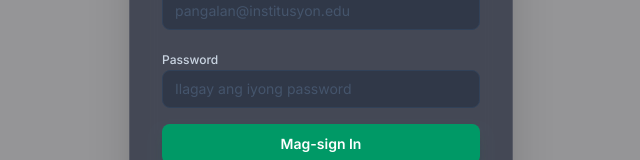
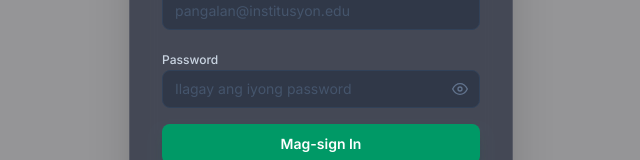
Before and after one commit to OfficalNexora/TIP, a React (Vite) app in the folder client/: page / in a window 1280 px wide. Both pictures are taken after a click on the button "SIMULAN NA NGAYON". Shown: the part 351-511 px from the top of the page, without its empty margins (319-959 px from the left). Built offline with nearby package versions, Linux system fonts and the light colour scheme; no server answers.

Commit message:
icon fix ft2

```diff
--- a/client/src/App.jsx
+++ b/client/src/App.jsx
@@ -32,7 +32,7 @@ const initialUrl = window.location.href;
 const isEmailConfirmationRedirect = initialUrl.includes('type=email_change') || initialUrl.includes('type=signup') || initialUrl.includes('type=recovery');
 
 function AppContent() {
-  const { session, loading: authLoading } = useAuth();
+  const { session, userProfile, loading: authLoading } = useAuth();
   const { dashboardState, rightPanelOpen, isHandshaking, lagMetrics, isChatOpen } = useUI();
   const { files, activeFile, searchTerm, integrityAvg, totalAudits, loadingHistory } = useData();
   const { setDashboardState, setRightPanelOpen, setSubscriptionOpen, setIsChatOpen, loadFile, setSearchTerm, startScan } = useActions();
--- a/client/src/components/ui/Icons.jsx
+++ b/client/src/components/ui/Icons.jsx
@@ -33,6 +33,22 @@ export const Menu = (props) => <Icon {...props}><line x1="3" y1="12" x2="21" y2=
 export const Scale = (props) => <Icon {...props}><path d="M16 16 20 22"></path><path d="M19 21a1 1 0 0 0 1 1"></path><path d="M15 21a1 1 0 0 0-1 1"></path><path d="M8 16 4 22"></path><path d="M5 21a1 1 0 0 0-1 1"></path><path d="M9 21a1 1 0 0 0 1 1"></path><path d="M2 13h20"></path><path d="M12 3v10"></path><path d="m12 13 4-3"></path><path d="m12 13-4-3"></path><path d="M12 3c0-1-1-1-1-1"></path></Icon>;
 export const Shield = (props) => <Icon {...props}><path d="M12 22s8-4 8-10V5l-8-3-8 3v7c0 6 8 10 8 10z"></path></Icon>;
 export const Eye = (props) => <Icon {...props}><path d="M1 12s4-8 11-8 11 8 11 8-4 8-11 8-11-8-11-8z"></path><circle cx="12" cy="12" r="3"></circle></Icon>;
+export const EyeOff = (props) => (
+    <Icon {...props}>
+        <path d="M17.94 17.94A10.07 10.07 0 0 1 12 20c-7 0-11-8-11-8a18.45 18.45 0 0 1 5.06-5.94M9.9 4.24A9.12 9.12 0 0 1 12 4c7 0 11 8 11 8a18.5 18.5 0 0 1-2.16 3.19m-6.72-1.07a3 3 0 1 1-4.24-4.24"></path>
+        <line x1="1" y1="1" x2="23" y2="23"></line>
+    </Icon>
+);
+export const Copy = (props) => <Icon {...props}><rect x="9" y="9" width="13" height="13" rx="2" ry="2"></rect><path d="M5 15H4a2 2 0 0 1-2-2V4a2 2 0 0 1 2-2h9a2 2 0 0 1 2 2v1"></path></Icon>;
+export const Sparkles = (props) => (
+    <Icon {...props}>
+        <path d="m12 3-1.912 5.813a2 2 0 0 1-1.275 1.275L3 12l5.813 1.912a2 2 0 0 1 1.275 1.275L12 21l1.912-5.813a2 2 0 0 1 1.275-1.275L21 12l-5.813-1.912a2 2 0 0 1-1.275-1.275L12 3Z"></path>
+        <path d="M5 3v4"></path>
+        <path d="M3 5h4"></path>
+        <path d="M21 17v4"></path>
+        <path d="M19 19h4"></path>
+    </Icon>
+);
 export const Lock = (props) => <Icon {...props}><rect x="3" y="11" width="18" height="11" rx="2" ry="2"></rect><path d="M7 11V7a5 5 0 0 1 10 0v4"></path></Icon>;
 export const Heart = (props) => <Icon {...props}><path d="M20.84 4.61a5.5 5.5 0 0 0-7.78 0L12 5.67l-1.06-1.06a5.5 5.5 0 0 0-7.78 7.78l1.06 1.06L12 21.23l7.78-7.78 1.06-1.06a5.5 5.5 0 0 0 0-7.78z"></path></Icon>;
 export const UserCheck = (props) => <Icon {...props}><path d="M16 21v-2a4 4 0 0 0-4-4H5a4 4 0 0 0-4 4v2"></path><circle cx="8.5" cy="7" r="4"></circle><polyline points="17 11 19 13 23 9"></polyline></Icon>;
@@ -60,6 +76,8 @@ export const ArrowUp = (props) => <Icon {...props}><line x1="12" y1="19" x2="12"
 export const ArrowDown = (props) => <Icon {...props}><line x1="12" y1="5" x2="12" y2="19"></line><polyline points="19 12 12 19 5 12"></polyline></Icon>;
 export const Trash2 = (props) => <Icon {...props}><polyline points="3 6 5 6 21 6"></polyline><path d="M19 6v14a2 2 0 0 1-2 2H7a2 2 0 0 1-2-2V6m3 0V4a2 2 0 0 1 2-2h4a2 2 0 0 1 2 2v2"></path><line x1="10" y1="11" x2="10" y2="17"></line><line x1="14" y1="11" x2="14" y2="17"></line></Icon>;
 export const RefreshCw = (props) => <Icon {...props}><polyline points="23 4 23 10 17 10"></polyline><polyline points="1 20 1 14 7 14"></polyline><path d="M3.51 9a9 9 0 0 1 14.85-3.36L23 10M1 14l4.64 4.36A9 9 0 0 0 20.49 15"></path></Icon>;
+export const RotateCcw = (props) => <Icon {...props}><path d="M1 4v6h6"></path><path d="M3.51 15a9 9 0 1 0 2.13-9.36L1 10"></path></Icon>;
+export const Languages = (props) => <Icon {...props}><path d="m5 8 6 6"></path><path d="m4 14 6-6 2-3"></path><path d="M2 5h12"></path><path d="M7 2h1"></path><path d="m22 22-5-10-5 10"></path><path d="M14 18h6"></path></Icon>;
 export const Loader = (props) => <Icon {...props}><line x1="12" y1="2" x2="12" y2="6"></line><line x1="12" y1="18" x2="12" y2="22"></line><line x1="4.93" y1="4.93" x2="7.76" y2="7.76"></line><line x1="16.24" y1="16.24" x2="19.07" y2="19.07"></line><line x1="2" y1="12" x2="6" y2="12"></line><line x1="18" y1="12" x2="22" y2="12"></line><line x1="4.93" y1="19.07" x2="7.76" y2="16.24"></line><line x1="16.24" y1="7.76" x2="19.07" y2="4.93"></line></Icon>;
 export const Monitor = (props) => <Icon {...props}><rect x="2" y="3" width="20" height="14" rx="2" ry="2"></rect><line x1="8" y1="21" x2="16" y2="21"></line><line x1="12" y1="17" x2="12" y2="21"></line></Icon>;
 export const Smartphone = (props) => <Icon {...props}><rect x="5" y="2" width="14" height="20" rx="2" ry="2"></rect><line x1="12" y1="18" x2="12.01" y2="18"></line></Icon>;
@@ -70,6 +88,8 @@ export const Info = (props) => <Icon {...props}><circle cx="12" cy="12" r="10"><
 export const AlertTriangle = (props) => <Icon {...props}><path d="M10.29 3.86L1.82 18a2 2 0 0 0 1.71 3h16.94a2 2 0 0 0 1.71-3L13.71 3.86a2 2 0 0 0-3.42 0z"></path><line x1="12" y1="9" x2="12" y2="13"></line><line x1="12" y1="17" x2="12.01" y2="17"></line></Icon>;
 export const Maximize = (props) => <Icon {...props}><path d="M8 3H5a2 2 0 0 0-2 2v3m18 0V5a2 2 0 0 0-2-2h-3m0 18h3a2 2 0 0 0 2-2v-3M3 16v3a2 2 0 0 0 2 2h3"></path></Icon>;
 export const Minimize = (props) => <Icon {...props}><path d="M8 3v3a2 2 0 0 1-2 2H3m18 0h-3a2 2 0 0 1-2-2V3m0 18v-3a2 2 0 0 1 2-2h3M3 16h3a2 2 0 0 1 2 2v3"></path></Icon>;
+export const ShieldCheck = (props) => <Icon {...props}><path d="M12 22s8-4 8-10V5l-8-3-8 3v7c0 6 8 10 8 10z"></path><polyline points="9 11 11 13 15 9"></polyline></Icon>;
+export const ArrowUpCircle = (props) => <Icon {...props}><circle cx="12" cy="12" r="10"></circle><polyline points="16 12 12 8 8 12"></polyline><line x1="12" y1="16" x2="12" y2="8"></line></Icon>;
 export const List = (props) => <Icon {...props}><line x1="8" y1="6" x2="21" y2="6"></line><line x1="8" y1="12" x2="21" y2="12"></line><line x1="8" y1="18" x2="21" y2="18"></line><line x1="3" y1="6" x2="3.01" y2="6"></line><line x1="3" y1="12" x2="3.01" y2="12"></line><line x1="3" y1="18" x2="3.01" y2="18"></line></Icon>;
 
 
@@ -107,6 +127,13 @@ const Icons = {
     Scale,
     Shield,
     Eye,
+    EyeOff,
+    Copy,
+    Sparkles,
+    RotateCcw,
+    Languages,
+    ShieldCheck,
+    ArrowUpCircle,
     Lock,
     Heart,
     UserCheck,
--- a/client/src/components/views/Auth.jsx
+++ b/client/src/components/views/Auth.jsx
@@ -7,6 +7,7 @@ const Auth = () => {
     const [authMode, setAuthMode] = useState('LOGIN');
     const [email, setEmail] = useState('');
     const [password, setPassword] = useState('');
+    const [showPassword, setShowPassword] = useState(false);
     const [loading, setLoading] = useState(false);
     const [error, setError] = useState(null);
 
@@ -91,14 +92,23 @@ const Auth = () => {
 
                     <div className="space-y-1.5">
                         <label className="text-xs font-medium text-slate-300">Password</label>
+                        <div className="relative">
                             <input
-                            type="password"
+                                type={showPassword ? "text" : "password"}
                                 placeholder="Ilagay ang iyong password"
-                            className="w-full bg-slate-800/50 border border-slate-700 rounded-lg px-3 py-2 text-white text-sm outline-none focus:border-emerald-600 focus:ring-1 focus:ring-emerald-600 transition-all placeholder:text-slate-600"
+                                className="w-full bg-slate-800/50 border border-slate-700 rounded-lg px-3 py-2 text-white text-sm outline-none focus:border-emerald-600 focus:ring-1 focus:ring-emerald-600 transition-all placeholder:text-slate-600 pr-10"
                                 value={password}
                                 onChange={(e) => setPassword(e.target.value)}
                                 required
                             />
+                            <button
+                                type="button"
+                                onClick={() => setShowPassword(!showPassword)}
+                                className="absolute right-3 top-1/2 -translate-y-1/2 text-slate-500 hover:text-slate-300 transition-colors"
+                            >
+                                {showPassword ? <Icons.EyeOff size={16} /> : <Icons.Eye size={16} />}
+                            </button>
+                        </div>
                     </div>
 
                     <button
--- a/client/src/components/views/Landing.jsx
+++ b/client/src/components/views/Landing.jsx
@@ -86,11 +86,11 @@ const Landing = ({ videoLoaded, randomText, onStart }) => {
                 {/* Trust Indicators */}
                 <div className="hero-element mt-16 pt-8 border-t border-white/5 w-full max-w-md flex justify-center gap-8 opacity-40 grayscale hover:grayscale-0 transition-all duration-500">
                     <div className="flex items-center gap-2 text-[10px] font-bold text-white uppercase tracking-widest">
-                        <Icons.Shield size={14} className="text-blue-400" />
+                        <Icons.Shield size={14} className="text-emerald-400" />
                         Forensic Grade
                     </div>
                     <div className="flex items-center gap-2 text-[10px] font-bold text-white uppercase tracking-widest">
-                        <Icons.Cpu size={14} className="text-indigo-400" />
+                        <Icons.Cpu size={14} className="text-teal-400" />
                         AI Verified
                     </div>
                 </div>
```
Lines whose indentation alone changed are shown as unchanged.
